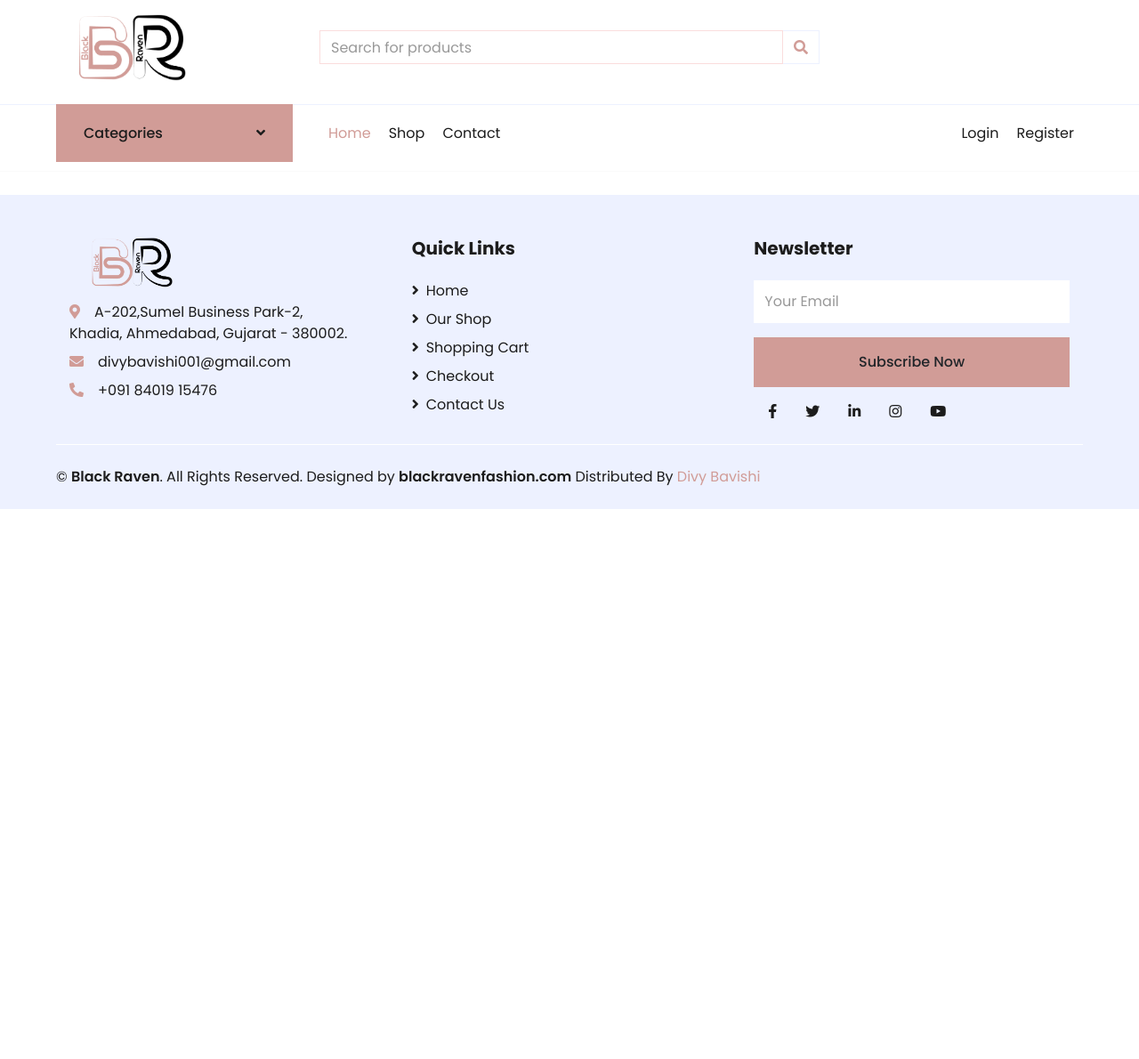
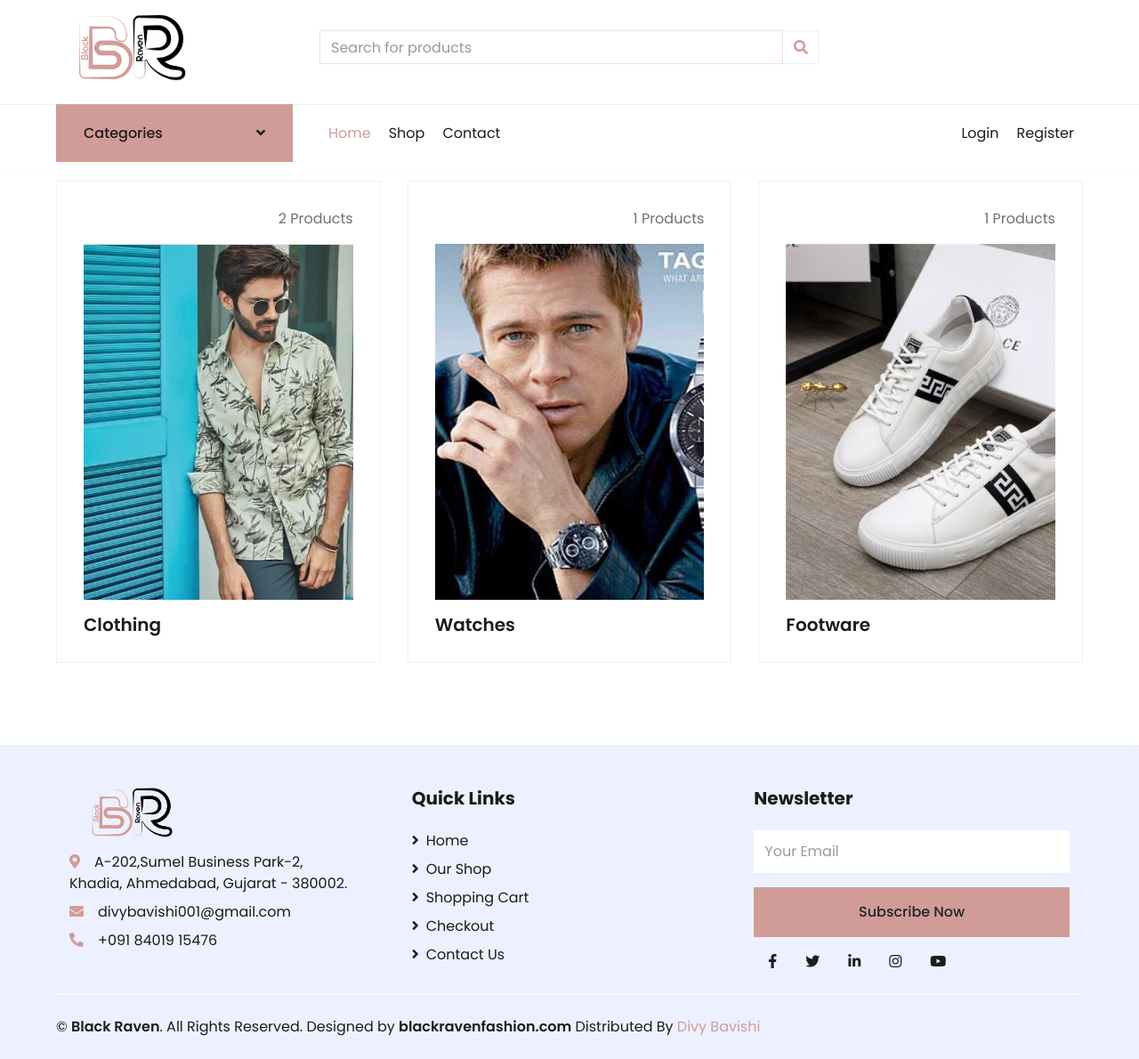
Before and after one commit to Divybavishi001/eshopper, a Django app: page /subcategories/2/ in a window 1280 px wide. Shown: the whole page at 89% size. Before the commit the page ends 572 px from the top, so only its background shows below. Run offline with Django 5.2, Linux system fonts and the light colour scheme; data comes from the database, SQL or seed files in the repository; some libraries are stand-ins or nearby versions.

Commit message:
Update subcategory.html

```diff
--- a/myapp/templates/subcategory.html
+++ b/myapp/templates/subcategory.html
@@ -6,21 +6,22 @@
 {% load static %}
 
 <!-- Categories Start -->
-<div class="container-fluid pt-5">
+<div class="container-fluid pt-5 mt-5">
     <div class="row px-xl-5 pb-3">
-        {% for subcategori in subcategory %}
+        {% for subcategory, product_count in subcategories_with_counts %}
         <div class="col-lg-4 col-md-6 pb-1">
             <div class="cat-item d-flex flex-column border mb-4" style="padding: 30px;">
-                <p class="text-right">15 Products</p>
-                <a href="{% url 'shop' subcategori.s_id %}" class="cat-img position-relative overflow-hidden mb-3">
-                    <img class="img-fluid" src="{{ subcategori.SubCategory_Image.url }}" alt="">
+                <p class="text-right">{{ product_count }} Products</p>
+                <a href="{% url 'shop' subcategory.s_id %}" class="cat-img position-relative overflow-hidden mb-3">
+                    <img class="img-fluid" src="{{ subcategory.SubCategory_Image.url }}" alt="">
                 </a>
-                <h5 class="font-weight-semi-bold m-0"> {{ subcategori.Subcategory_Name }}</h5>
+                <h5 class="font-weight-semi-bold m-0"> {{ subcategory.Subcategory_Name }}</h5>
             </div>
         </div>
         {% endfor  %}
     </div>
 </div>
+
 <!-- Categories End -->
 
 {% endblock %}
```
